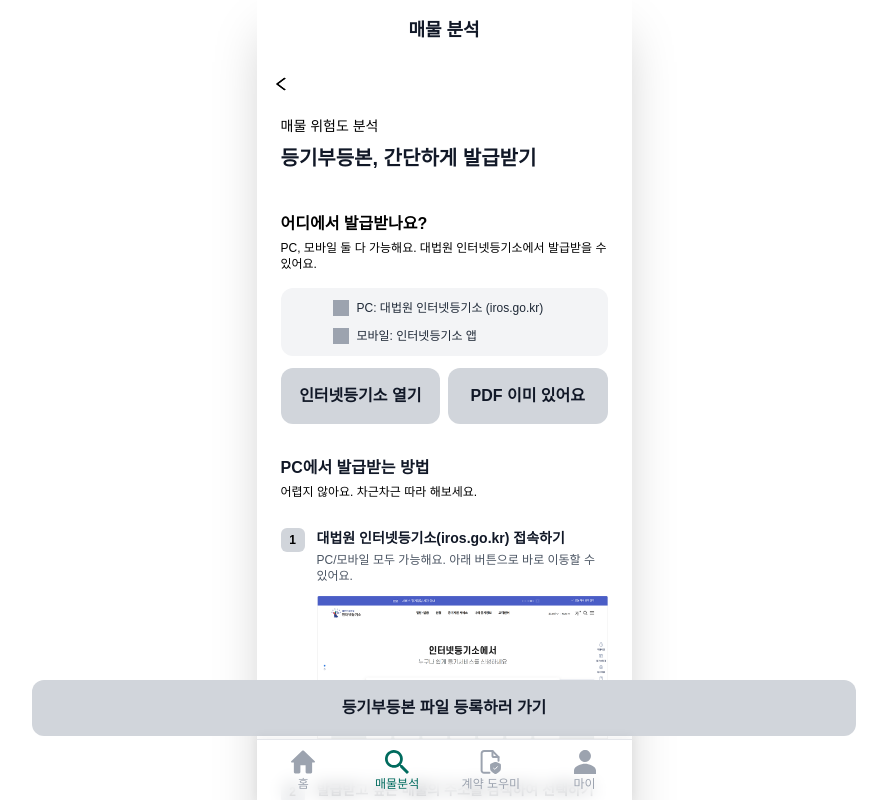
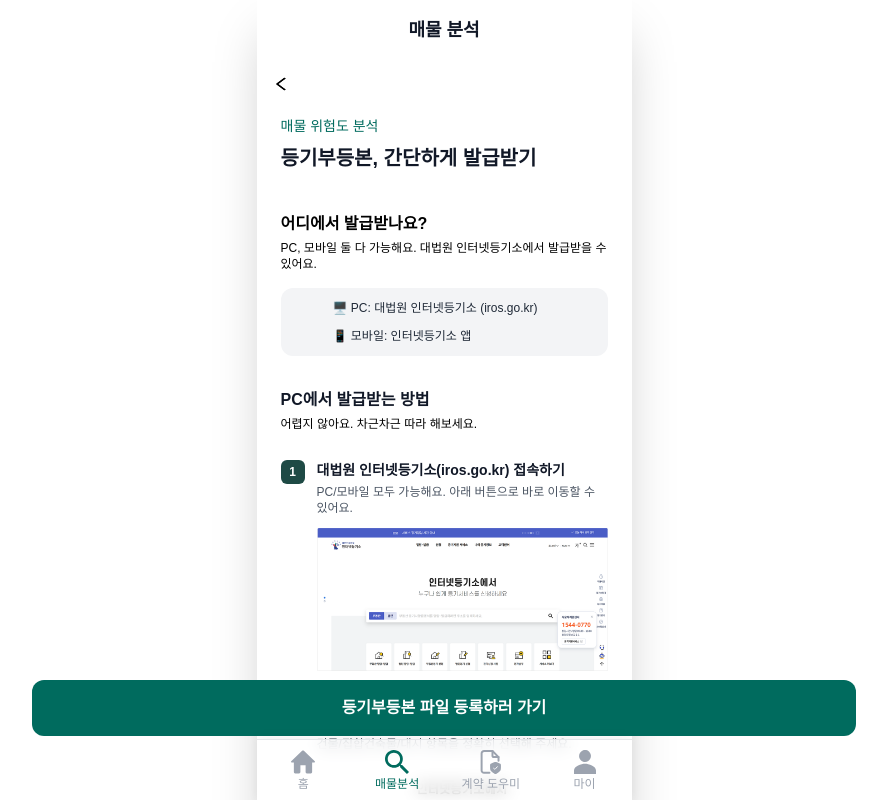
Before and after one commit to kookmin-404BrainNotFound/404BrainNotFound_FE, a React (Vite) app: page /explore/doc/method in a window 1280 px wide. Shown: the top 800 px of the page, without its empty margins (196-1083 px from the left). Built offline with nearby package versions, Linux system fonts and the light colour scheme.

Commit message:
style: docMethod 파일 컬러 적용

```diff
--- a/src/pages/explore/steps/doc/DocMethod.jsx
+++ b/src/pages/explore/steps/doc/DocMethod.jsx
@@ -6,7 +6,7 @@ function Step({ no, title, desc, img }) {
   return (
     <div className="flex gap-3 py-5">
       <div className="shrink-0">
-        <div className="w-6 h-6 rounded-md bg-gray-300 text-black flex items-center justify-center text-xs font-semibold">
+        <div className="w-6 h-6 rounded-md bg-green-300 text-white flex items-center justify-center text-xs font-semibold">
           {no}
         </div>
       </div>
@@ -75,7 +75,7 @@ export default function DocMethod() {
       <BackHeader title="" />
 
       <main className="px-1 pb-2">
-        <p className="text-sm text-black mb-2">매물 위험도 분석</p>
+        <p className="text-sm text-green-200 mb-2">매물 위험도 분석</p>
         <h1 className="text-xl font-bold text-gray-900">
           등기부등본, 간단하게 발급받기
         </h1>
@@ -90,34 +90,19 @@ export default function DocMethod() {
           <div className="flex items-center gap-2 bg-gray-100 rounded-xl p-3">
             <div className="space-y-3 px-10 rounded-lg">
               <div className="flex items-center space-x-2">
-                <div className="w-4 h-4 bg-gray-400" />
                 <span className="text-xs text-gray-800">
-                  PC: 대법원 인터넷등기소 (iros.go.kr)
+                  🖥️ PC: 대법원 인터넷등기소 (iros.go.kr)
                 </span>
               </div>
-
               <div className="flex items-center space-x-2">
-                <div className="w-4 h-4 bg-gray-400" />
                 <span className="text-xs text-gray-800">
-                  모바일: 인터넷등기소 앱
+                  📱 모바일: 인터넷등기소 앱
                 </span>
               </div>
             </div>
           </div>
         </div>
 
-        {/* 바로가기 버튼 */}
-        <div className="mt-3 flex gap-2">
-          <Button onClick={openIROS} className="mobile-button flex-1">
-            인터넷등기소 열기
-          </Button>
-          <Button
-            onClick={goUpload}
-            className="mobile-button flex-1 bg-gray-200 text-gray-800 hover:bg-gray-300"
-          >
-            PDF 이미 있어요
-          </Button>
-        </div>
 
         {/* PC에서 발급받는 방법(가이드) */}
         <section className="mt-8">
@@ -149,7 +134,7 @@ export default function DocMethod() {
       <div className="fixed bottom-16 left-52 right-52 px-5">
         <Button
           onClick={goUpload}
-          className="w-full mobile-button bg-gray-200 text-black hover:bg-gray-300"
+          className="w-full mobile-button bg-green-200 text-white hover:bg-green-300"
         >
           등기부등본 파일 등록하러 가기
         </Button>
```
